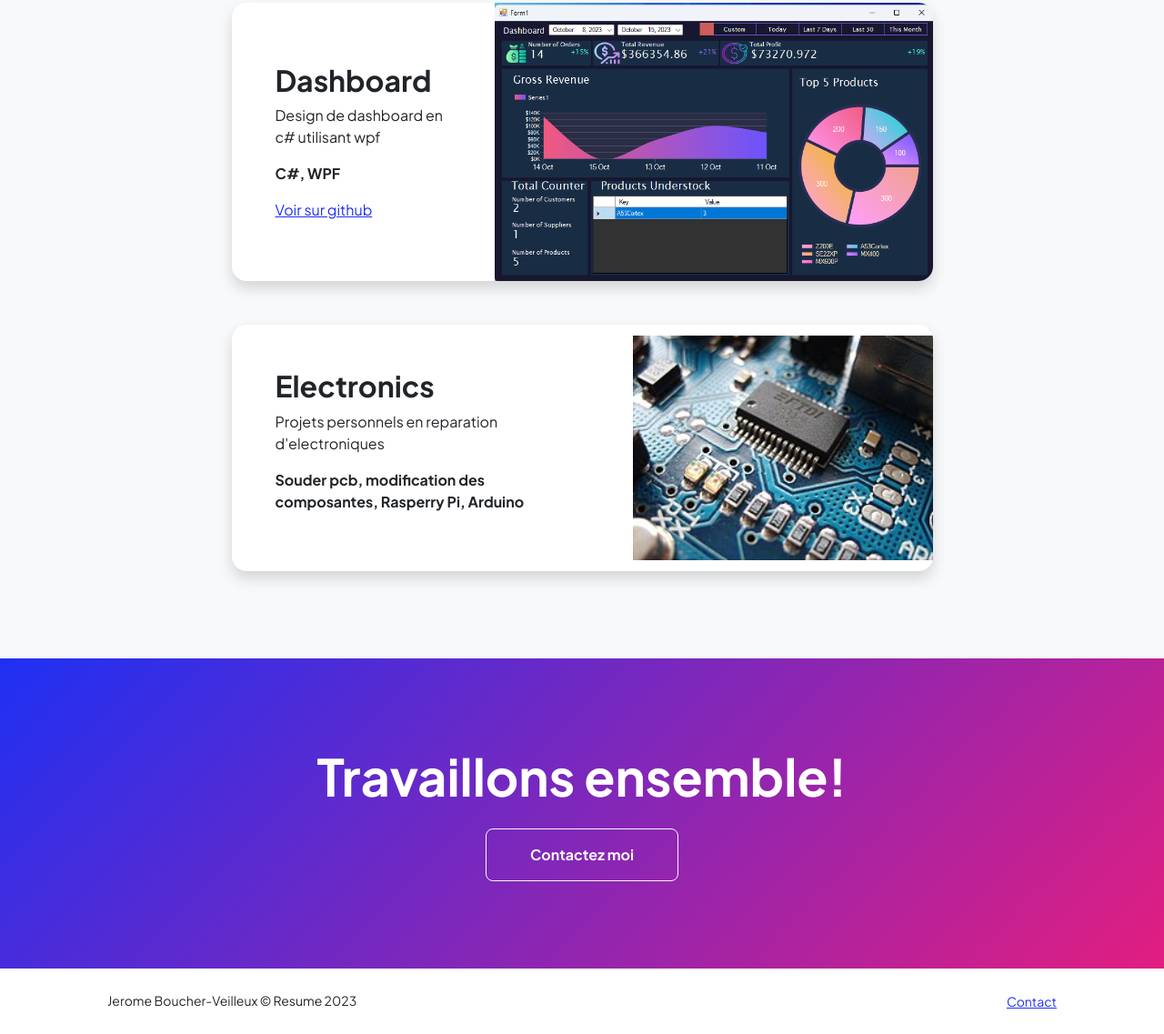
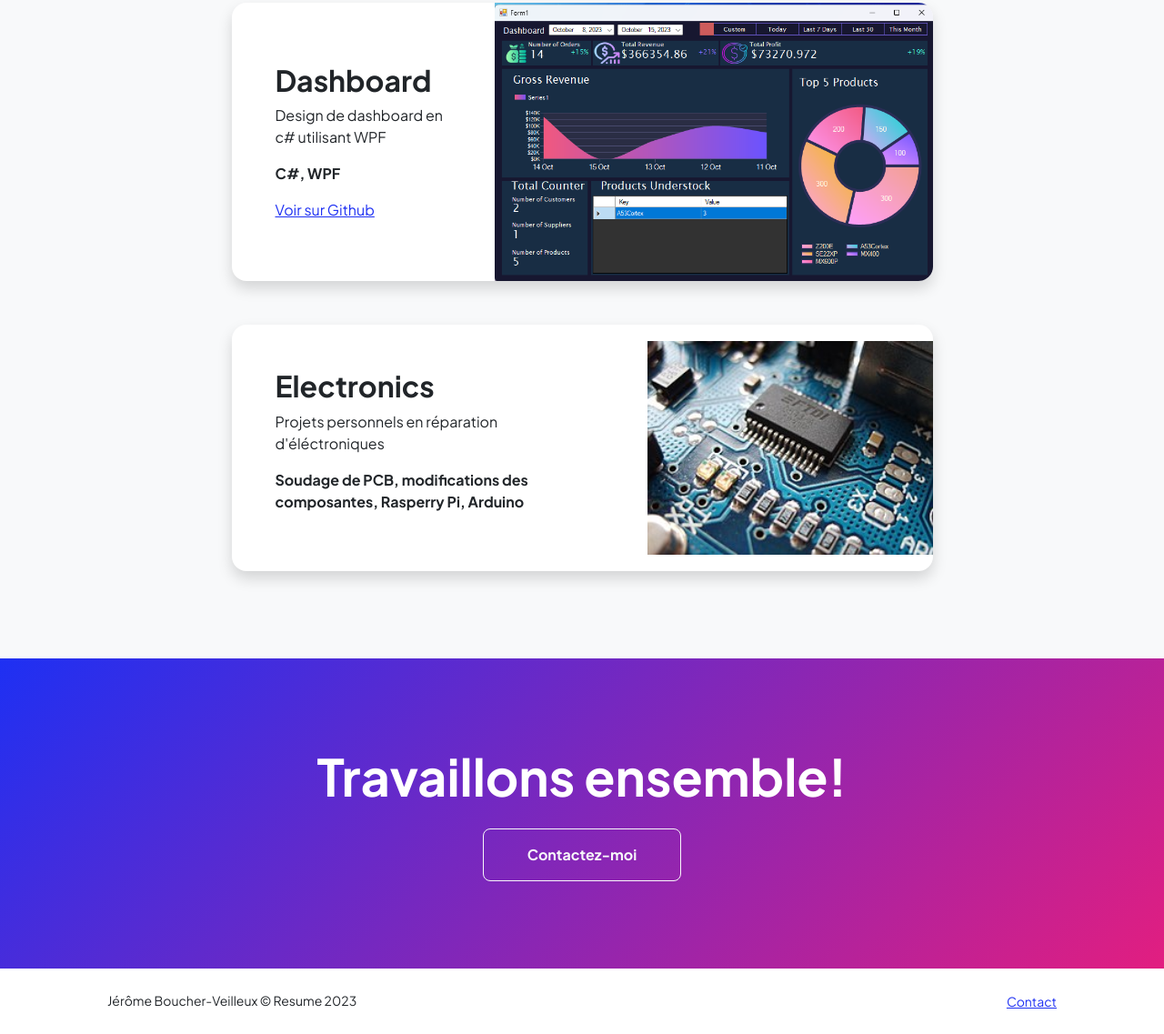
Before and after one commit to duguayworld/djayke.github.io, a plain HTML site: page projects.html in a window 1280 px wide. Shown: the part 1234-2371 px from the top of the page at 91% size. Drawn offline with nearby package versions, Linux system fonts and the light colour scheme.

Commit message:
Update projects.html
Corrections de fautes de français

```diff
--- a/projects.html
+++ b/projects.html
@@ -70,7 +70,7 @@
                                             <p>
                                                 <b>C#, emguCV, AForge</b>
                                             </p>
-                                            <a href="https://www.github.com/djayke/HandTrackerCsharp.git">Voir sur github</a>
+                                            <a href="https://www.github.com/djayke/HandTrackerCsharp.git">Voir sur Github</a>
                                         </div>
                                         <img class="img-fluid" src="assets/hand.png" alt="..." />
                                     </div>
@@ -83,11 +83,11 @@
                                     <div class="d-flex align-items-center">
                                         <div class="p-5">
                                             <h2 class="fw-bolder">Dashboard</h2>
-                                            <p>Design de dashboard en c# utilisant wpf</p>
+                                            <p>Design de dashboard en c# utilisant WPF</p>
                                             <p>
                                                 <b>C#, WPF</b>
                                             </p>
-                                            <a href="https://www.github.com/djayke/Dashboard.git">Voir sur github</a>
+                                            <a href="https://www.github.com/djayke/Dashboard.git">Voir sur Github</a>
                                         </div>
                                         <img class="img-fluid" src="assets/dash.png" height="430" width="482" alt="..." />
                                     </div>
@@ -100,9 +100,9 @@
                                     <div class="d-flex align-items-center">
                                         <div class="p-5">
                                             <h2 class="fw-bolder">Electronics</h2>
-                                            <p>Projets personnels en reparation d'electroniques</p>
+                                            <p>Projets personnels en réparation d'éléctroniques</p>
                                             <p>
-                                                <b>Souder pcb, modification des composantes, Rasperry Pi, Arduino</b>
+                                                <b>Soudage de PCB, modifications des composantes, Rasperry Pi, Arduino</b>
                                             </p>
                                             </div>
                                         <img class="img-fluid" src="assets/arduino.jpg" height="430" width="482" alt="..." />
@@ -118,7 +118,7 @@
                 <div class="container px-5 my-5">
                     <div class="text-center">
                         <h2 class="display-4 fw-bolder mb-4">Travaillons ensemble!</h2>
-                        <a class="btn btn-outline-light btn-lg px-5 py-3 fs-6 fw-bolder" href="contact.html">Contactez moi</a>
+                        <a class="btn btn-outline-light btn-lg px-5 py-3 fs-6 fw-bolder" href="contact.html">Contactez-moi</a>
                     </div>
                 </div>
             </section>
@@ -127,7 +127,7 @@
         <footer class="bg-white py-4 mt-auto">
             <div class="container px-5">
                 <div class="row align-items-center justify-content-between flex-column flex-sm-row">
-                    <div class="col-auto"><div class="small m-0">Jerome Boucher-Veilleux &copy; Resume 2023</div></div>
+                    <div class="col-auto"><div class="small m-0">Jérôme Boucher-Veilleux &copy; Resume 2023</div></div>
                     <div class="col-auto">
                         <a class="small" href="contact.html">Contact</a>
                     </div>
```
